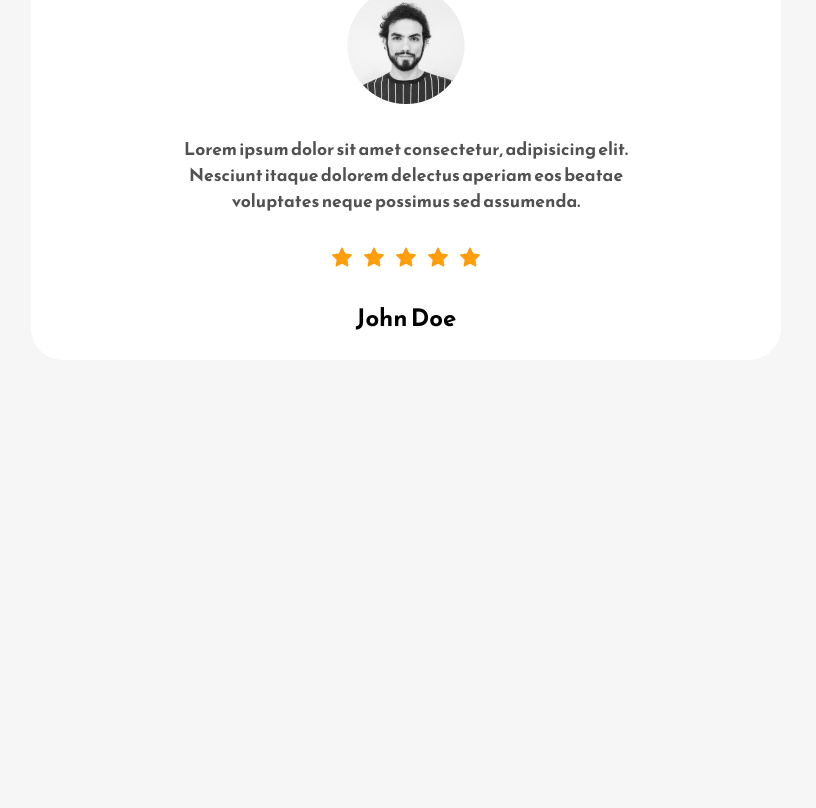
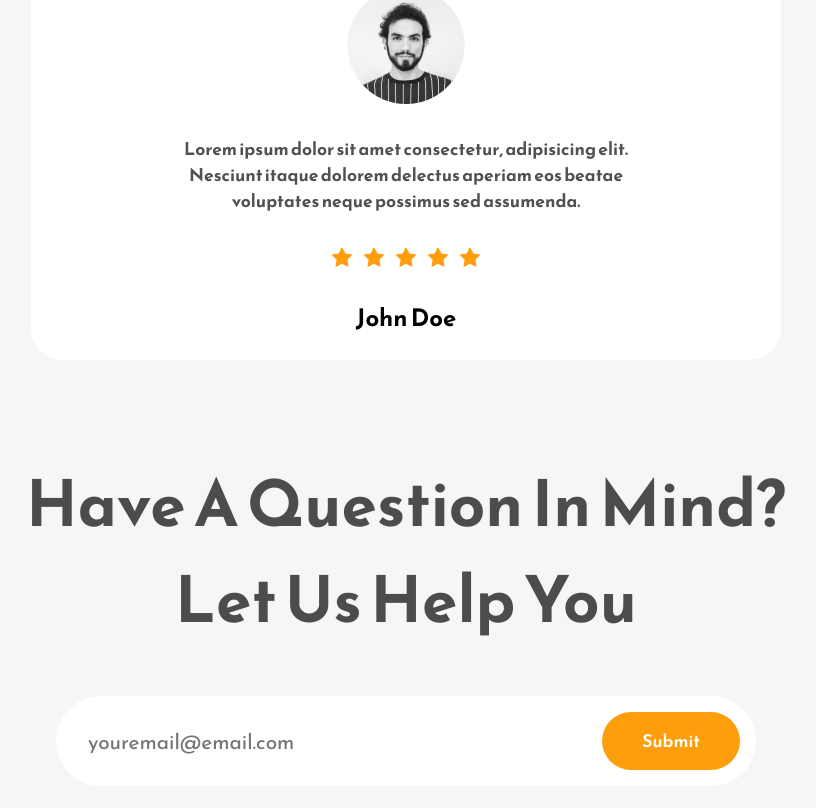
Before and after one commit to jDo0/landing-page-site-practice, a React (Create React App) app: page / in a window 1280 px wide. Shown: the part 3428-4236 px from the top of the page, without its empty margins (234-1050 px from the left). Before the commit the page ends 3820 px from the top, so only its background shows below. Built offline with nearby package versions, Linux system fonts and the light colour scheme.

Commit message:
Import and render Contact.js to App.js

```diff
--- a/src/App.js
+++ b/src/App.js
@@ -3,6 +3,7 @@ import Home from './Components/Home';
 import About from './Components/About';
 import Work from './Components/Work';
 import Testimonials from './Components/Testimonials';
+import Contact from './Components/Contact';
 
 function App() {
   return (
@@ -11,6 +12,7 @@ function App() {
       <About />
       <Work />
       <Testimonials />
+      <Contact />
     </div>
   );
 }
```
